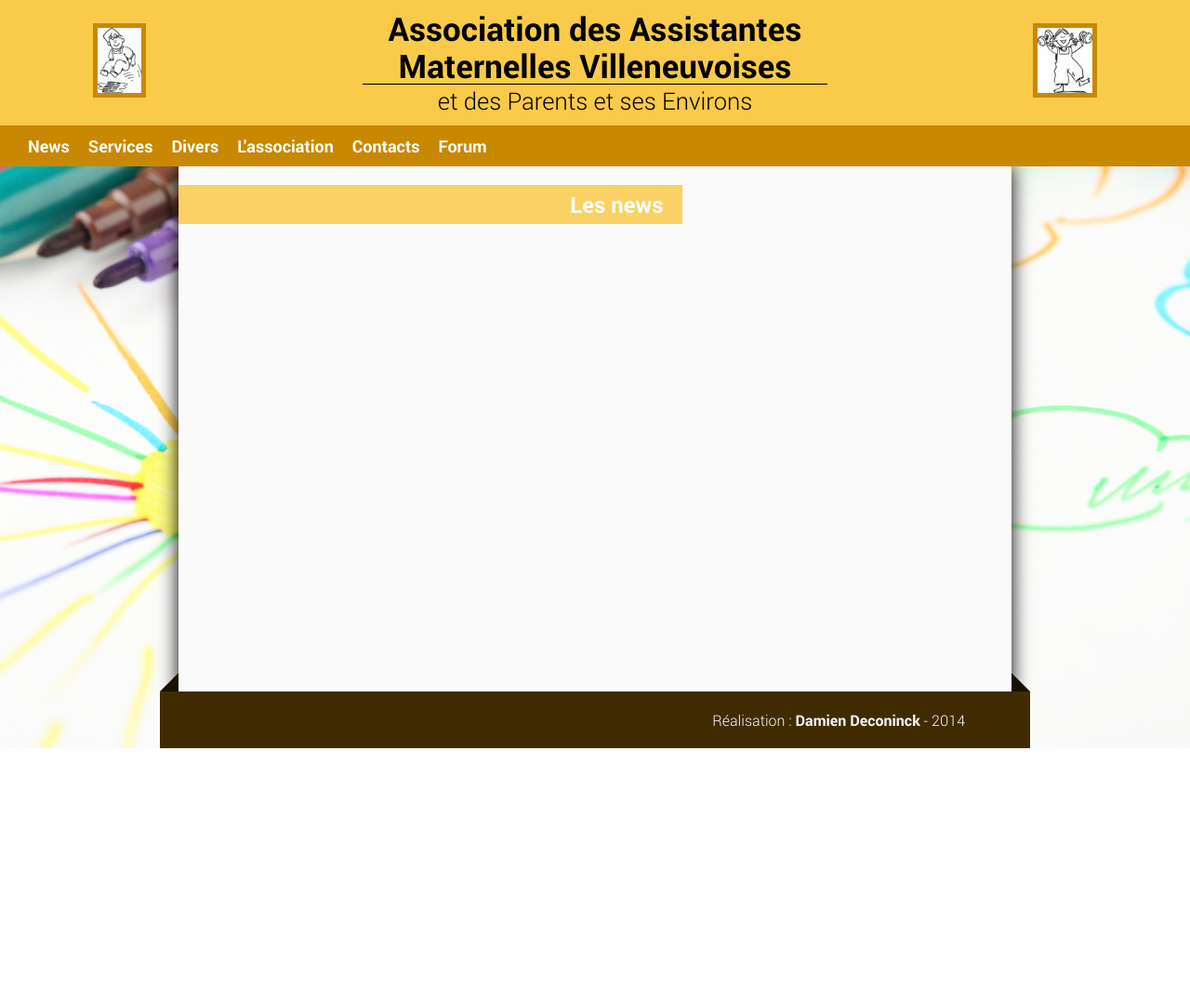
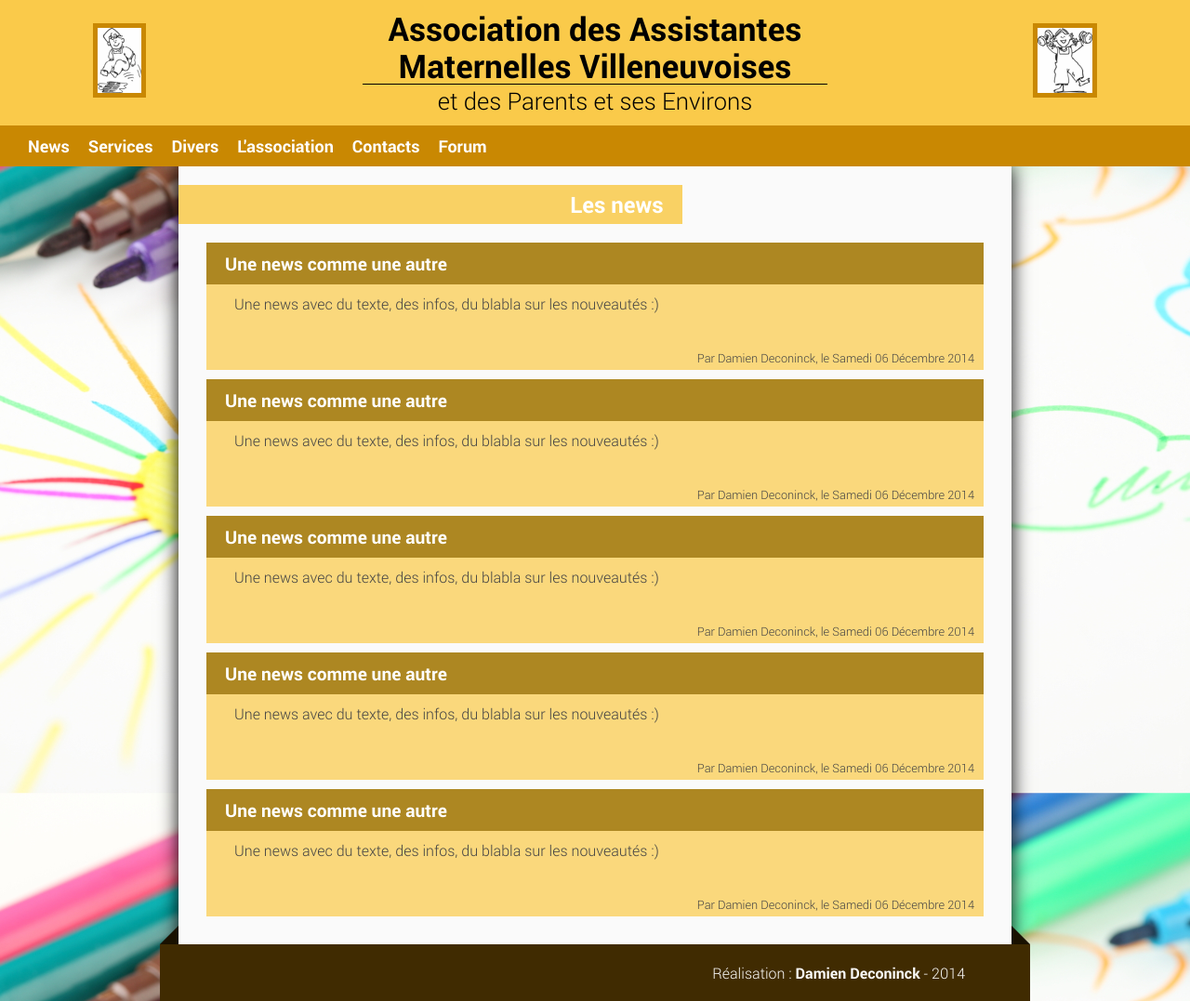
Before and after one commit to Zelfrost/aamv, a Symfony app: template src/Aamv/Bundle/SiteBundle/Resources/views/News/index.html.twig in a window 1280 px wide. Shown: the whole page at 93% size. Before the commit the page ends 805 px from the top, so only its background shows below. Run offline with Twig, Linux system fonts and the light colour scheme; the template is opened without the code that fills it, so the values that code supplies are empty; some libraries are stand-ins or nearby versions.

Commit message:
Add news page

```diff
--- /dev/null
+++ b/src/Aamv/Bundle/SiteBundle/Resources/public/css/News/index.css
@@ -0,0 +1,29 @@
+article {
+    margin: 10px 0;
+
+    background-color: #FAD87C;
+}
+
+article header {
+    padding: 10px 20px;
+
+    color: #FFF;
+    font-weight: bold;
+    font-size: 1.2em;
+
+    color: #FFF;
+    background-color: #AD8722;
+}
+
+article section {
+    padding: 10px 30px;
+
+}
+
+article footer {
+    margin-top: 25px;
+    padding: 5px 10px;
+
+    font-size: 0.8em;
+    text-align: right;
+}
--- a/src/Aamv/Bundle/SiteBundle/Resources/views/News/index.html.twig
+++ b/src/Aamv/Bundle/SiteBundle/Resources/views/News/index.html.twig
@@ -2,6 +2,40 @@
 
 {% block title %}Les news - {{ parent() }}{% endblock %}
 
+{% block css %}
+    <link rel="stylesheet" type="text/css" href="{{ asset('bundles/aamvsite/css/News/index.css') }}">
+{% endblock css %}
+
 {% block body %}
     <h2>Les news</h2>
+
+    <article>
+        <header>Une news comme une autre</header>
+        <section>Une news avec du texte, des infos, du blabla sur les nouveautés :)</section>
+        <footer>Par Damien Deconinck, le Samedi 06 Décembre 2014</footer>
+    </article>
+
+    <article>
+        <header>Une news comme une autre</header>
+        <section>Une news avec du texte, des infos, du blabla sur les nouveautés :)</section>
+        <footer>Par Damien Deconinck, le Samedi 06 Décembre 2014</footer>
+    </article>
+
+    <article>
+        <header>Une news comme une autre</header>
+        <section>Une news avec du texte, des infos, du blabla sur les nouveautés :)</section>
+        <footer>Par Damien Deconinck, le Samedi 06 Décembre 2014</footer>
+    </article>
+
+    <article>
+        <header>Une news comme une autre</header>
+        <section>Une news avec du texte, des infos, du blabla sur les nouveautés :)</section>
+        <footer>Par Damien Deconinck, le Samedi 06 Décembre 2014</footer>
+    </article>
+
+    <article>
+        <header>Une news comme une autre</header>
+        <section>Une news avec du texte, des infos, du blabla sur les nouveautés :)</section>
+        <footer>Par Damien Deconinck, le Samedi 06 Décembre 2014</footer>
+    </article>
 {% endblock body %}
```
